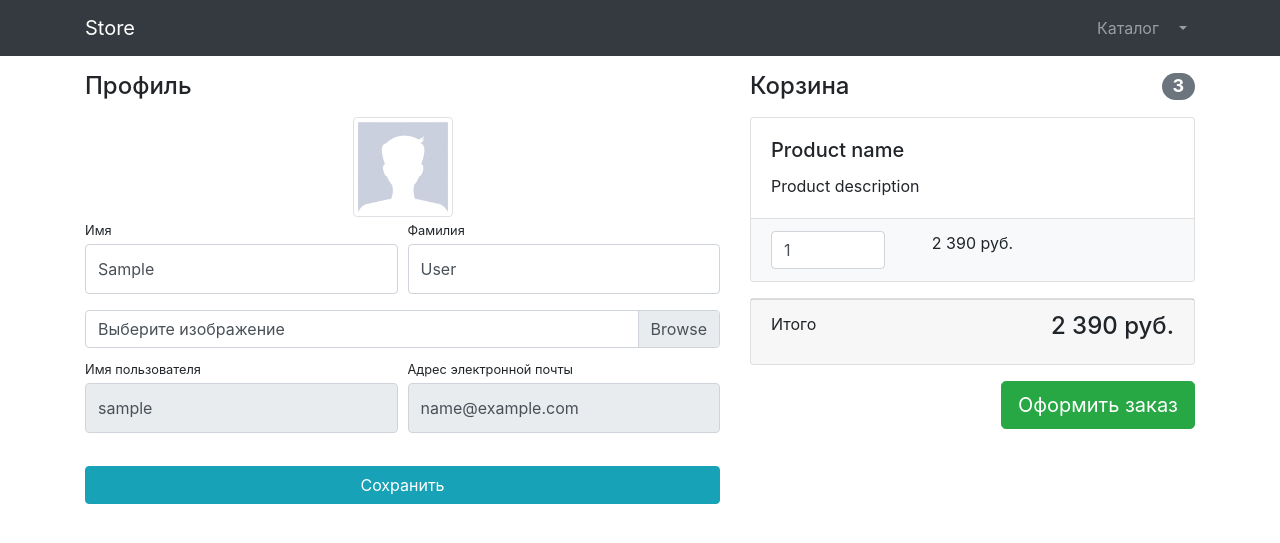
After one commit to sashkakoleso88/eng_spocke_django_course, a Django app: page /users/profile/ in a window 1280 px wide. The commit adds this page. Shown: the top 543 px of the page. Run offline with Django 3.2, Linux system fonts and the light colour scheme; the visitor is signed in with stand-in values (Sample User, id 1); parts of the project's set-up code (start-up, migrations or seed data) failed here and were passed over; some libraries are stand-ins or nearby versions.

Commit message:
add profiles

```diff
--- a/products/templates/products/base.html
+++ b/products/templates/products/base.html
@@ -36,30 +36,35 @@
                 <li class="nav-item">
                     <a class="nav-link" href="{% url 'products:index' %}">Каталог <i class="fas fa-shopping-bag"></i> </a>
                 </li>
-                <li class="nav-item">
-                    <a class="nav-link" href="{% url 'users:login' %}">Войти <i class="fas fa-sign-in-alt"></i></a>
-                </li>
-                <li class="nav-item dropdown">
+                {% if user.is_authenticated %}
+                    <li class="nav-item dropdown">
                     <a class="nav-link dropdown-toggle" href="#" id="navbarDropdown" role="button"
                        data-bs-toggle="dropdown" aria-expanded="false">
                         <i class="fas fa-user-circle"></i>
                     </a>
                     <ul class="dropdown-menu" aria-labelledby="navbarDropdown">
                         <li>
-                            <a class="dropdown-item" href="users/profile.html">Профиль</a>
+                            <a class="dropdown-item" href="{% url 'users:profile' %}">Профиль</a>
                         </li>
                         <li><a class="dropdown-item" href="orders/orders.html">Заказы</a></li>
-                        <li><a class="dropdown-item" href="#">Админ-панель</a></li>
+                        {% if user.is_superuser or user.is_staff %}
+                            <li><a class="dropdown-item" href="{% url 'admin:index' %}">Админ-панель</a></li>
+                        {% endif %}
                         <li>
                             <hr class="dropdown-divider">
                         </li>
                         <li>
-                            <a class="dropdown-item" href="#">
+                            <a class="dropdown-item" href="{% url 'users:logout' %}">
                                 Выйти
                             </a>
                         </li>
                     </ul>
                 </li>
+                {% else %}
+                                    <li class="nav-item">
+                    <a class="nav-link" href="{% url 'users:login' %}">Войти <i class="fas fa-sign-in-alt"></i></a>
+                </li>
+                {% endif %}
             </ul>
         </div>
     </div>
--- a/store/settings.py
+++ b/store/settings.py
@@ -105,7 +105,7 @@ AUTH_PASSWORD_VALIDATORS = [
 # Internationalization
 # https://docs.djangoproject.com/en/3.2/topics/i18n/
 
-LANGUAGE_CODE = 'en-us'
+LANGUAGE_CODE = 'ru-ru'
 
 TIME_ZONE = 'UTC'
 
--- a/users/forms.py
+++ b/users/forms.py
@@ -1,4 +1,4 @@
-from django.contrib.auth.forms import AuthenticationForm, UserCreationForm
+from django.contrib.auth.forms import AuthenticationForm, UserCreationForm, UserChangeForm
 from django import forms
 from users.models import User
 
@@ -30,7 +30,17 @@ class UserRegistratonForm(UserCreationForm):
     password2 = forms.CharField(widget=forms.PasswordInput(attrs={
         'class': 'form-control py-4', 'placeholder': "Повторите пароль"}))
 
-
     class Meta:
         model = User
         fields = ['first_name', 'last_name', 'username', 'email', 'password1', 'password2']
+
+
+class UserProfileForm(UserChangeForm):
+    first_name = forms.CharField(widget=forms.TextInput(attrs={'class': 'form-control py-4'}))
+    last_name = forms.CharField(widget=forms.TextInput(attrs={'class': 'form-control py-4'}))
+    image = forms.ImageField(widget=forms.FileInput(attrs={'class': 'custom-file-input'}), required=False)
+    username = forms.CharField(widget=forms.TextInput(attrs={'class': 'form-control py-4', 'readonly': True}))
+    email = forms.CharField(widget=forms.EmailInput(attrs={'class': 'form-control py-4', 'readonly': True}))
+    class Meta:
+        model = User
+        fields = ['first_name', 'last_name', 'image', 'username', 'email']
--- /dev/null
+++ b/users/templates/users/profile.html
@@ -0,0 +1,98 @@
+{% extends 'products/base.html' %}
+{% load static %}
+
+{% block css %}
+    <link href="{% static 'vendor/css/profile.css' %}" rel="stylesheet">
+{% endblock %}
+
+{% block content %}
+    <div class="container">
+    <div class="row">
+        <div class="col-lg-7">
+            <h4 class="mt-3 mb-3">Профиль</h4>
+            <div class="col-lg-12 text-center">
+                <img width="100" height="100"
+                     src="{% if user.image %} {{ user.image.url }} {% else %} {% static 'vendor/img/users/default_avatar.jpg' %} {% endif %}"
+                     class="img-thumbnail">
+            </div>
+            <form action="{% url 'users:profile' %}" method="post" enctype="multipart/form-data">
+                {% csrf_token %}
+                <div class="form-row">
+                    <div class="col-lg-6">
+                        <div class="form-group">
+                            <label class="small mb-1" for="{{ form.first_name.id_for_label }} %}">Имя</label>
+                            {{ form.first_name }}
+                        </div>
+                    </div>
+                    <div class="col-lg-6">
+                        <div class="form-group">
+                            <label class="small mb-1" for="{{ form.last_name.id_for_label }}">Фамилия</label>
+                            {{ form.last_name }}
+                        </div>
+                    </div>
+                </div>
+                <div class="form-row mb-2">
+                    <div class="col-lg-12">
+                        <div class="custom-file">
+                            {{ form.image }}
+                            <label class="custom-file-label" for="{{ form.image.id_for_label }}">Выберите изображение</label>
+                        </div>
+                    </div>
+                </div>
+                <div class="form-row">
+                    <div class="col-lg-6">
+                        <label class="small mb-1" for="{{ form.username.id_for_label }}">Имя пользователя</label>
+                        {{ form.username }}
+                    </div>
+                    <div class="col-lg-6">
+                        <label class="small mb-1" for="{{ form.email.id_for_label }}">Адрес электронной
+                            почты</label>
+                        {{ form.email }}
+                    </div>
+                </div>
+                <div class="form-row">
+                    <div class="col-lg-12" style="margin-top: 33px;">
+                        <input class="btn btn-info btn-block" type="submit" value="Сохранить">
+                    </div>
+                </div>
+            </form>
+        </div>
+        <div class="col-lg-5">
+            <h4 class="mt-3 mb-3 d-flex justify-content-between align-items-center mb-3">
+                Корзина <span class="badge badge-secondary badge-pill">3</span>
+            </h4>
+            <div class="card mb-3">
+                <div class="card-body">
+                    <h5 class="card-title">Product name</h5>
+                    <p class="card-text">Product description</p>
+                </div>
+                <ul class="list-group list-group-flush">
+                    <li class="list-group-item bg-light">
+                        <div class="row text-center">
+                            <div class="col-lg-4">
+                                <input name="basketID" type="number" class="form-control"
+                                       value="1" min="0">
+                            </div>
+                            <div class="col-lg-4">2 390 руб.</div>
+                            <div class="col-lg-4">
+                                <a href="#">
+                                    <i class="fas fa-trash"></i>
+                                </a>
+                            </div>
+                        </div>
+                    </li>
+                </ul>
+            </div>
+            <div class="card mb-3">
+                <div class="card-footer">
+                    <p class="float-left">Итого</p>
+                    <h4 class="float-right">2 390 руб.</h4>
+                </div>
+            </div>
+            <a class="btn btn-success btn-lg float-right" href="../orders/order-create.html">
+                Оформить заказ
+            </a>
+        </div>
+    </div>
+</div>
+{% endblock %}
--- a/users/templates/users/register.html
+++ b/users/templates/users/register.html
@@ -5,12 +5,14 @@
             <div class="container">
                 <div class="row justify-content-center">
                     <div class="col-lg-7">
+                        {% if form.errors %}
                         <div class="alert alert-warning alert-dismissible fade show" role="alert"
                              style="margin-top: 50px;">
-                            <strong>Holy guacamole!</strong> You should check in on some of those fields below.
+                            {{ form.errors }}
                             <button type="button" class="close" data-dismiss="alert" aria-label="Close">
                                 <span aria-hidden="true">&times;</span>
                             </button>
+                        {% endif %}
                         </div>
                         <div class="card shadow-lg border-0 rounded-lg mt-5">
                             <div class="card-header"><h3 class="text-center font-weight-light my-4">Создать аккаунт</h3>
--- a/users/urls.py
+++ b/users/urls.py
@@ -1,5 +1,5 @@
 from django.urls import path
-from users.views import login, registration
+from users.views import login, registration, profile, logout
 
 
 app_name = 'users'
@@ -7,4 +7,6 @@ app_name = 'users'
 urlpatterns = [
     path('login/', login, name='login'),
     path('registrtion/', registration, name='registration'),
+    path('profile/', profile, name='profile'),
+    path('logout/', logout, name='logout'),
 ]
--- a/users/views.py
+++ b/users/views.py
@@ -1,7 +1,7 @@
 from django.shortcuts import render, HttpResponseRedirect
 from django.urls import reverse
-from users.forms import UserLoginForm, UserRegistratonForm
-from django.contrib import auth
+from users.forms import UserLoginForm, UserRegistratonForm, UserProfileForm
+from django.contrib import auth, messages
 
 
 def login(request):
@@ -25,8 +25,28 @@ def registration(request):
         form = UserRegistratonForm(data=request.POST)
         if form.is_valid():
             form.save()
+            messages.success(request=request, message='Поздравляем, регистрация успешна!')
             return HttpResponseRedirect(reverse('users:login'))
     else:
         form = UserRegistratonForm()
     context = {'form': form}
     return render(request=request, template_name='users/register.html', context=context)
+
+
+def profile(request):
+    if request.method == 'POST':
+        form = UserProfileForm(instance=request.user, data=request.POST, files=request.FILES)
+        if form.is_valid():
+            form.save()
+            return HttpResponseRedirect(reverse('users:profile'))
+        else:
+            print(form.errors)
+    else:
+        form = UserProfileForm(instance=request.user)
+    context = {'title': 'Store - профиль', 'form': form}
+    return render(request=request, template_name='users/profile.html', context=context)
+
+
+def logout(request):
+    auth.logout(request)
+    return HttpResponseRedirect(reverse('index'))
```
Also changed, not shown: users/templates/users/login.html (+12 -2 lines).
